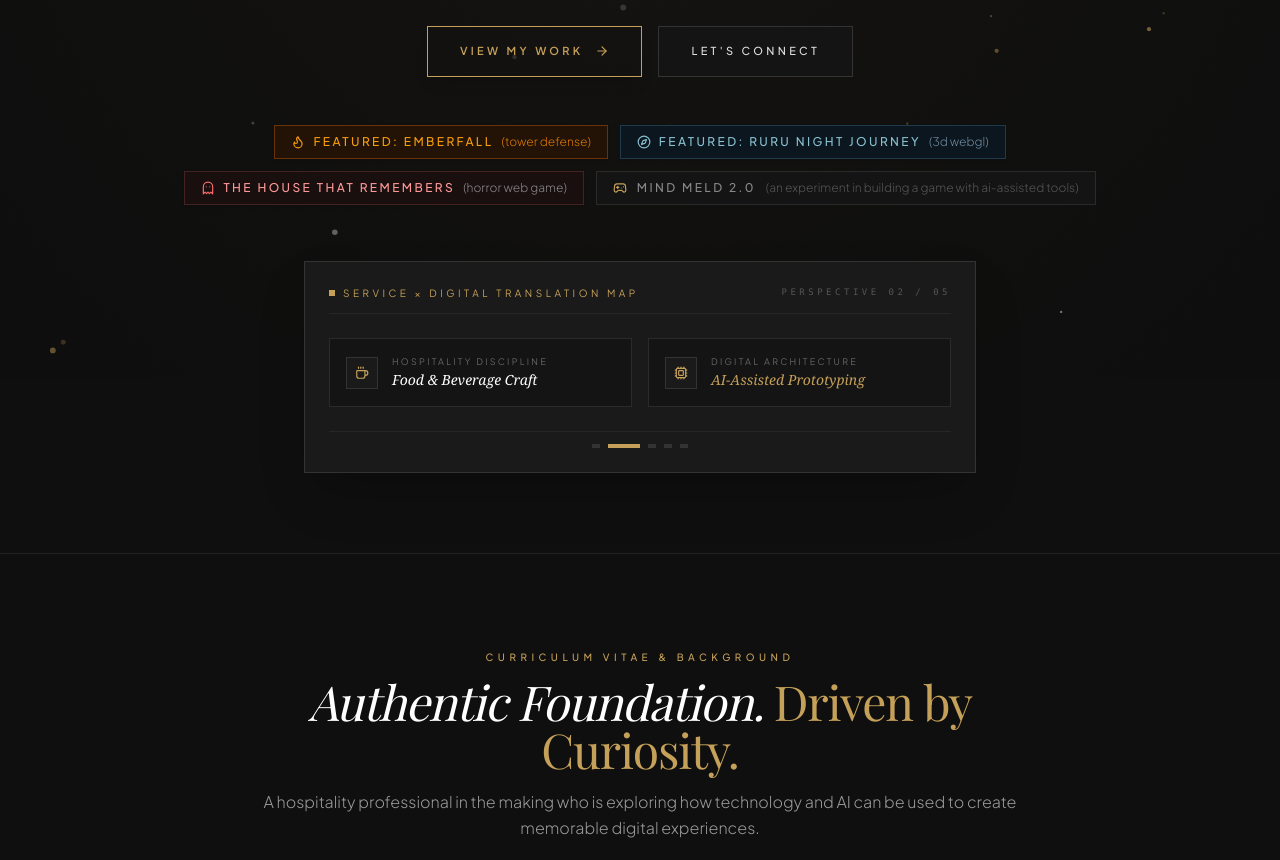
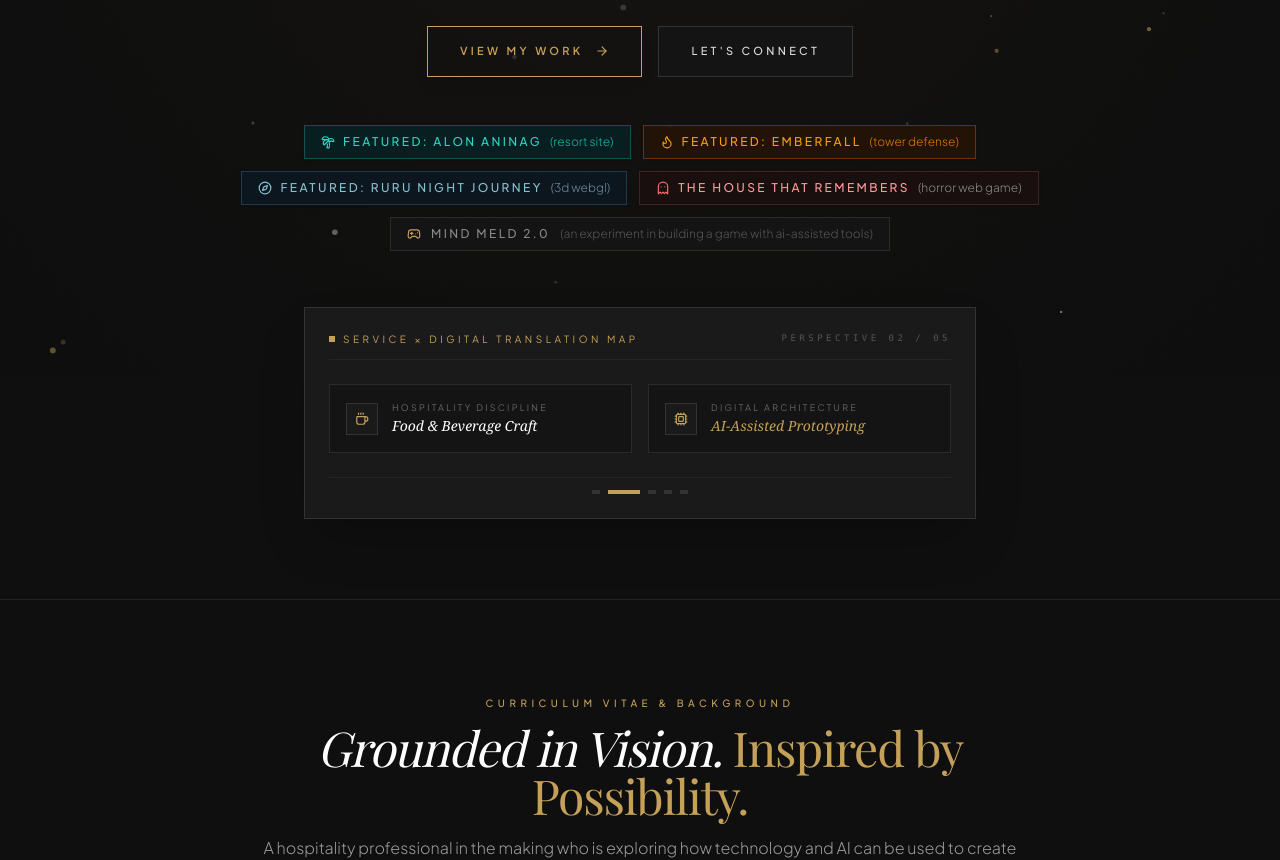
Before and after one commit to Gyuri-codes/JA-WEB-PORT, a React (Vite) app: page / in a window 1280 px wide. Shown: the part 420-1280 px from the top of the page. Built offline with nearby package versions, Linux system fonts and the light colour scheme; a web font is replaced by a local one.

Commit message:
feat: add Alon Aninag resort project
Include the Alon Aninag project in the portfolio to showcase a boutique beach resort web experience, update site branding copy, and add a featured link to the hero section.

```diff
--- a/src/components/AboutSection.tsx
+++ b/src/components/AboutSection.tsx
@@ -23,7 +23,7 @@ export function AboutSection({ currentTheme, onOpenResume }: AboutSectionProps)
             className="text-3xl sm:text-5xl font-serif italic font-light text-white tracking-tight"
             style={{ fontFamily: themeConfig.fontHeadline }}
           >
-            Authentic Foundation. <span className="text-[#C5A059] not-italic">Driven by Curiosity.</span>
+            Grounded in Vision. <span className="text-[#C5A059] not-italic">Inspired by Possibility.</span>
           </h2>
           <p className="mt-4 text-sm sm:text-base text-[#999999] leading-relaxed font-light">
             {PERSONAL_INFO.humblePositioning}
--- a/src/components/HeroSection.tsx
+++ b/src/components/HeroSection.tsx
@@ -1,5 +1,5 @@
 import { useState, useEffect } from 'react';
-import { ArrowRight, Sparkles, Gamepad2, Compass, Layers, Coffee, Cpu, HeartHandshake, Ghost, Flame } from 'lucide-react';
+import { ArrowRight, Sparkles, Gamepad2, Compass, Layers, Coffee, Cpu, HeartHandshake, Ghost, Flame, Palmtree } from 'lucide-react';
 import { ThemeId } from '../types';
 import { PERSONAL_INFO, THEME_CONFIGS } from '../data/portfolioData';
 
@@ -87,6 +87,20 @@ export function HeroSection({ currentTheme, onOpenResume }: HeroSectionProps) {
 
         {/* Subtle Secondary Project Links */}
         <div className="mb-14 flex flex-wrap items-center justify-center gap-3">
+          <a
+            href="https://gyuri-codes.github.io/Alon-Aninag/"
+            target="_blank"
+            rel="noopener noreferrer"
+            id="hero-alon-aninag-link"
+            className="inline-flex items-center gap-2 text-xs text-[#2dd4bf] hover:text-white transition-colors group px-4 py-2 border border-[#0d5257] bg-[#072427]/80 hover:bg-[#0b383c] shadow-sm cursor-pointer"
+          >
+            <Palmtree className="w-3.5 h-3.5 text-[#2dd4bf] transition-transform group-hover:scale-110" />
+            <span className="uppercase tracking-[0.2em] font-medium">
+              Featured: Alon Aninag
+            </span>
+            <span className="text-[#14b8a6] font-light lowercase">(resort site)</span>
+          </a>
+
           <button
             onClick={() => document.getElementById('emberfall')?.scrollIntoView({ behavior: 'smooth' })}
             id="hero-emberfall-link"
--- a/src/components/ProjectsSection.tsx
+++ b/src/components/ProjectsSection.tsx
@@ -1,7 +1,7 @@
 import { useState } from 'react';
-import { ExternalLink, Gamepad2, Utensils, Hotel, ArrowUpRight, Sparkles, Ghost, Compass, Eye, X, Maximize2, Moon, Flame } from 'lucide-react';
+import { ExternalLink, Gamepad2, Utensils, Hotel, ArrowUpRight, Sparkles, Ghost, Compass, Eye, X, Maximize2, Moon, Flame, Palmtree } from 'lucide-react';
 import { ThemeId } from '../types';
-import { PERSONAL_INFO, THEME_CONFIGS, HORROR_GAME_CASE_STUDY, RURU_PROJECT_DATA, EMBERFALL_PROJECT_DATA } from '../data/portfolioData';
+import { PERSONAL_INFO, THEME_CONFIGS, HORROR_GAME_CASE_STUDY, RURU_PROJECT_DATA, EMBERFALL_PROJECT_DATA, ALON_ANINAG_PROJECT_DATA } from '../data/portfolioData';
 
 interface ProjectsSectionProps {
   currentTheme: ThemeId;
@@ -13,6 +13,21 @@ export function ProjectsSection({ currentTheme }: ProjectsSectionProps) {
   const [previewProject, setPreviewProject] = useState<{ title: string; url: string } | null>(null);
 
   const projects = [
+    {
+      id: "alon-aninag",
+      title: "Alon Aninag Boutique Beach Resort",
+      category: "Boutique Beach Resort Web Concept",
+      filterCategory: ['hospitality', 'interactive'],
+      tagline: "Boutique beachfront sanctuary in Poblacion Beach, Sipalay City, Negros Occidental. \"Where Waves Rest and Souls Glow.\"",
+      tools: ["Hospitality Branding", "Boutique Resort UI", "Tailwind CSS", "React / Web", "GitHub Pages"],
+      isFeatured: true,
+      badgeText: "Boutique Resort",
+      badgeColor: "text-[#2dd4bf] bg-[#2dd4bf]/10 border-[#2dd4bf]/40",
+      accentBorder: "border-[#2dd4bf]/80",
+      link: ALON_ANINAG_PROJECT_DATA.officialUrl,
+      actionText: "Explore Resort Site",
+      canPreview: true
+    },
     {
       id: "emberfall-guardians",
       title: "EMBERFALL: GUARDIANS OF THE LAST REALM",
@@ -107,11 +122,18 @@ export function ProjectsSection({ currentTheme }: ProjectsSectionProps) {
 
   const filteredProjects = projects.filter((p) => {
     if (activeFilter === 'all') return true;
+    if (Array.isArray(p.filterCategory)) {
+      return p.filterCategory.includes(activeFilter);
+    }
     return p.filterCategory === activeFilter;
   });
 
-  const interactiveCount = projects.filter((p) => p.filterCategory === 'interactive').length;
-  const hospitalityCount = projects.filter((p) => p.filterCategory === 'hospitality').length;
+  const interactiveCount = projects.filter((p) =>
+    Array.isArray(p.filterCategory) ? p.filterCategory.includes('interactive') : p.filterCategory === 'interactive'
+  ).length;
+  const hospitalityCount = projects.filter((p) =>
+    Array.isArray(p.filterCategory) ? p.filterCategory.includes('hospitality') : p.filterCategory === 'hospitality'
+  ).length;
 
   return (
     <section id="projects" className="py-24 px-4 sm:px-6 lg:px-8 relative z-10 border-t border-[#222222]">
@@ -128,7 +150,7 @@ export function ProjectsSection({ currentTheme }: ProjectsSectionProps) {
             Featured Works & Initiatives
           </h2>
           <p className="mt-4 text-sm sm:text-base text-[#999999] max-w-xl mx-auto font-light leading-relaxed">
-            Tangible outcomes bridging hospitality service precision with real-time 3D web experiences and interactive games.
+            Tangible outcomes bridging hospitality service precision with real-time 3D web experiences, boutique resort concepts, and interactive games.
           </p>
 
           {/* Filter Navigation */}
@@ -153,18 +175,18 @@ export function ProjectsSection({ currentTheme }: ProjectsSectionProps) {
                   : 'bg-[#141414] text-[#888888] border-[#2A2A2A] hover:border-[#444] hover:text-white'
               }`}
             >
-              Interactive & 3D ({interactiveCount})
+              Interactive & Web ({interactiveCount})
             </button>
             <button
               type="button"
               onClick={() => setActiveFilter('hospitality')}
               className={`px-4 py-1.5 text-[10px] uppercase tracking-[0.2em] font-medium border transition-colors cursor-pointer ${
                 activeFilter === 'hospitality'
-                  ? 'bg-[#C5A059] text-[#0F0F0F] border-[#C5A059] font-semibold'
+                  ? 'bg-[#2dd4bf] text-[#0F0F0F] border-[#2dd4bf] font-semibold'
                   : 'bg-[#141414] text-[#888888] border-[#2A2A2A] hover:border-[#444] hover:text-white'
               }`}
             >
-              Hospitality Systems ({hospitalityCount})
+              Hospitality & Resorts ({hospitalityCount})
             </button>
           </div>
         </div>
--- a/src/data/portfolioData.ts
+++ b/src/data/portfolioData.ts
@@ -265,6 +265,24 @@ export const EMBERFALL_PROJECT_DATA = {
   ]
 };
 
+export const ALON_ANINAG_PROJECT_DATA = {
+  id: "alon-aninag",
+  title: "Alon Aninag Boutique Beach Resort",
+  tagline: "Where Waves Rest and Souls Glow.",
+  location: "Poblacion Beach, Sipalay City, Negros Occidental",
+  overview: "A boutique beachfront sanctuary web concept crafted for Poblacion Beach in Sipalay City, Negros Occidental. Seamlessly harmonizes coastal serenity, Filipino hospitality warmth, curated guest journeys, immersive modern typography, and responsive web interactions.",
+  officialUrl: "https://gyuri-codes.github.io/Alon-Aninag/",
+  category: "Boutique Beach Resort Web Concept",
+  genre: "Hospitality & Coastal Luxury Resort Web Experience",
+  tools: ["Hospitality Branding", "Boutique Resort UI", "Tailwind CSS", "React / Web", "GitHub Pages"],
+  highlights: [
+    "Evocative coastal aesthetic inspired by Sipalay City's pristine turquoise waters & golden sunsets",
+    "Digital guest journey including boutique room showcases, beachfront amenities, and reservation flows",
+    "Harmonious union of BS Hospitality Management background with modern web development",
+    "Live, responsive web experience published to GitHub Pages"
+  ]
+};
+
 export const HOW_I_THINK_STEPS = [
   {
     worldA: "Hospitality",
```
